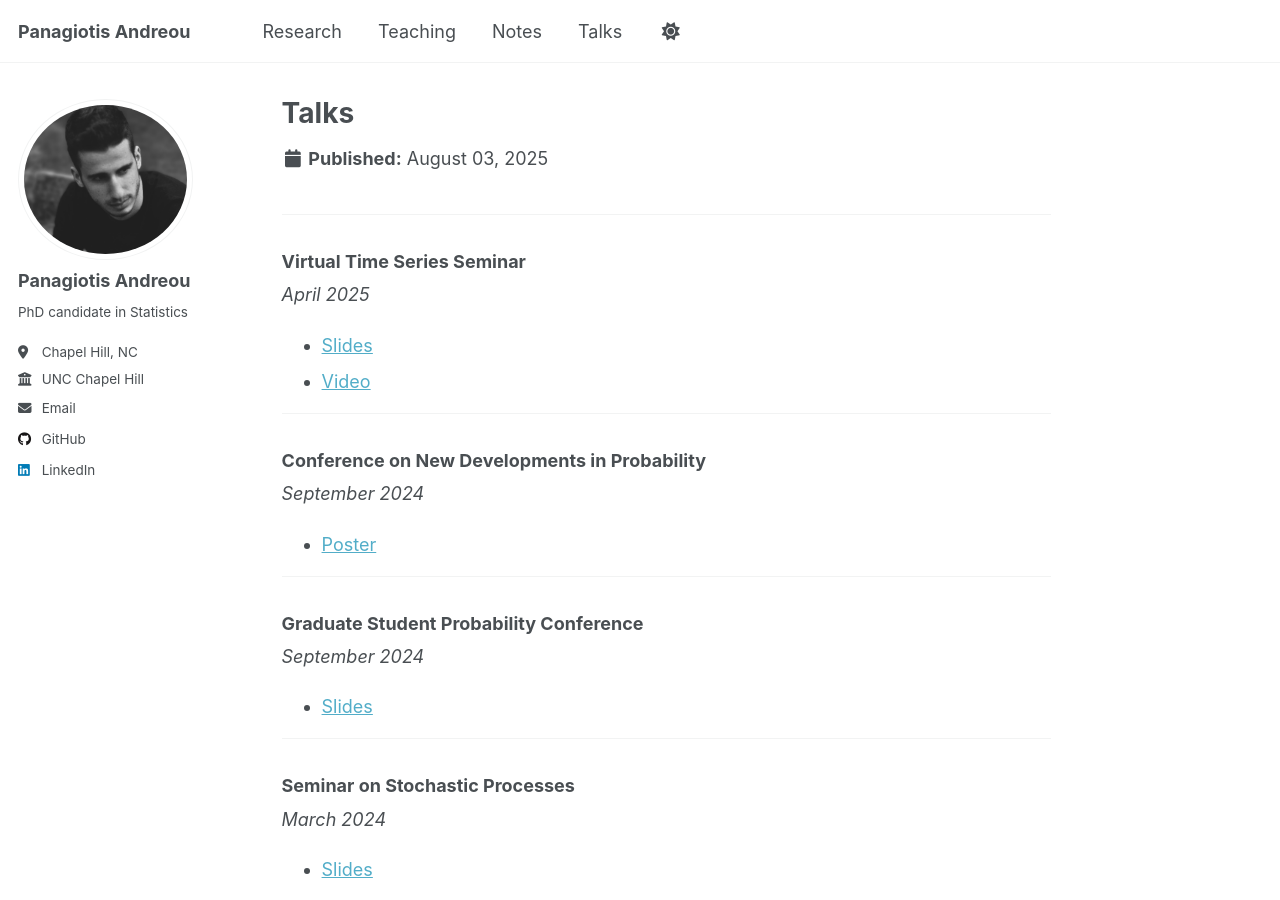
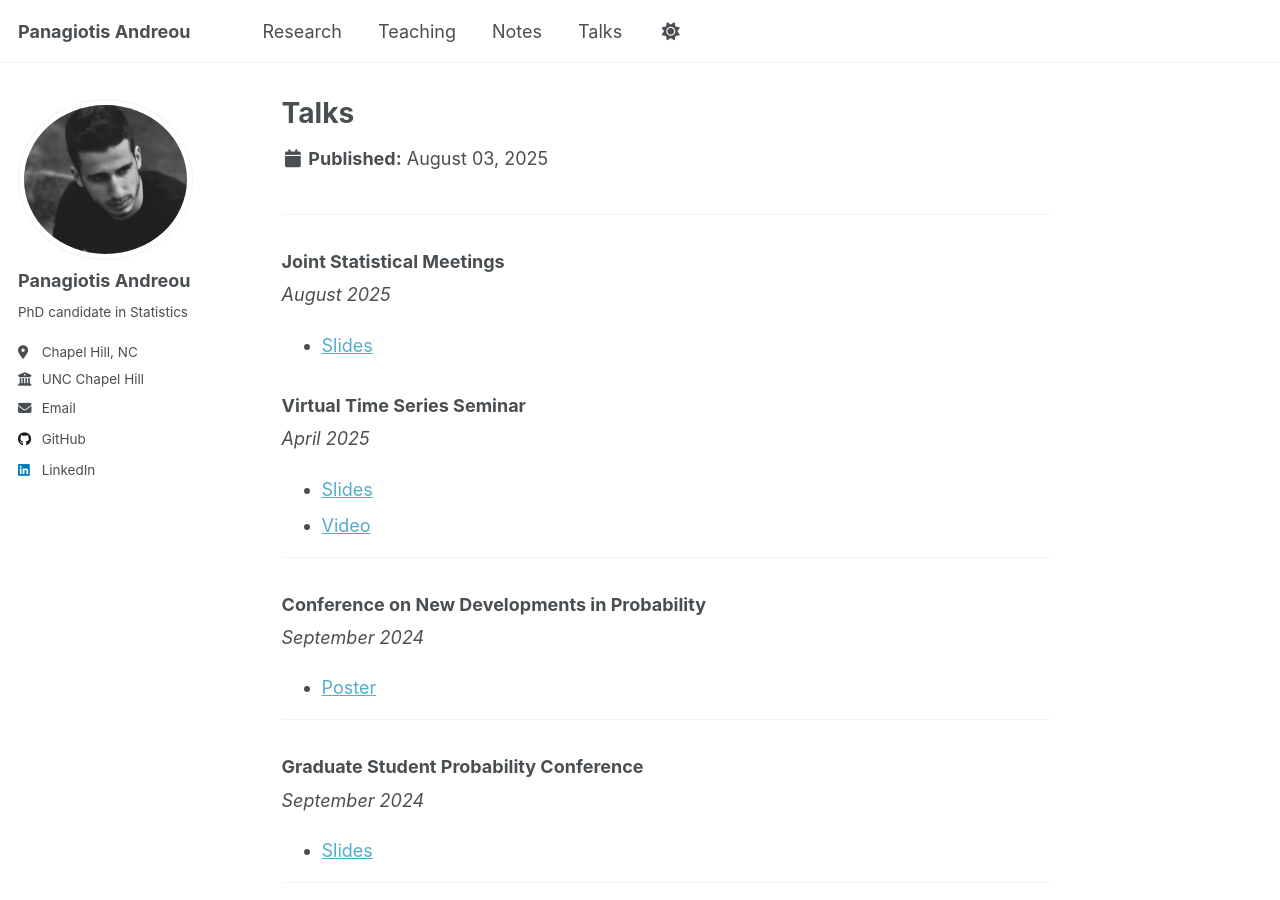
Before and after one commit to andreoupanos/andreoupanos.github.io, a Jekyll site: the page built from _pages/talks.md, in a window 1280 px wide and 900 px high. Built offline with Jekyll 4.4.1, drawn with Linux system fonts in a browser that asks for light colours; a script that is not in the unit is left out.

Commit message:
Added JSM slides

```diff
--- a/_pages/talks.md
+++ b/_pages/talks.md
@@ -6,6 +6,10 @@ author_profile: true
 ---
 
 ---
+
+### Joint Statistical Meetings
+*August 2025*
+- [Slides](/assets/files/talks/JSM_HomogFusionVAR.pdf)
 
 ### Virtual Time Series Seminar
 *April 2025*
```
Also changed, not shown: 1 other file.
